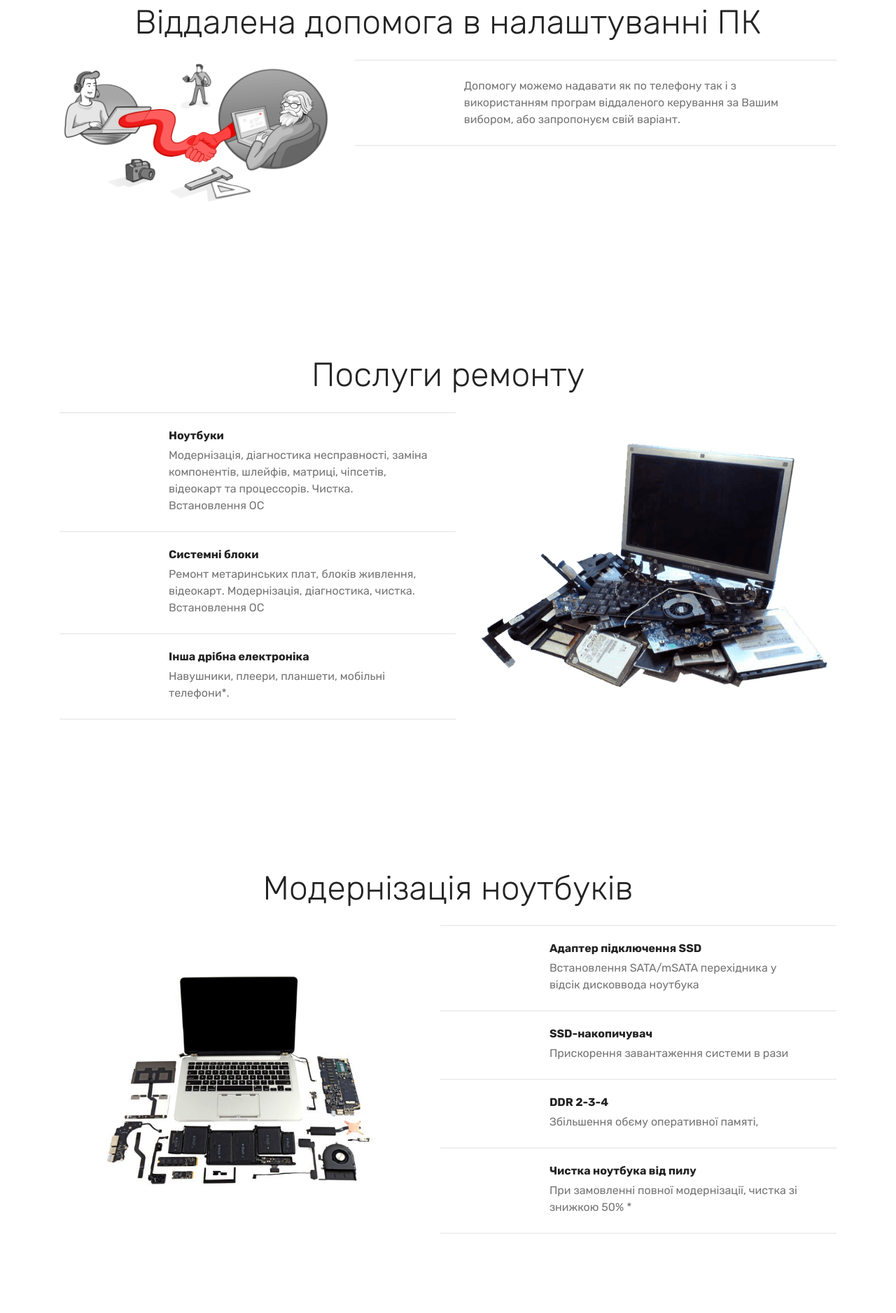
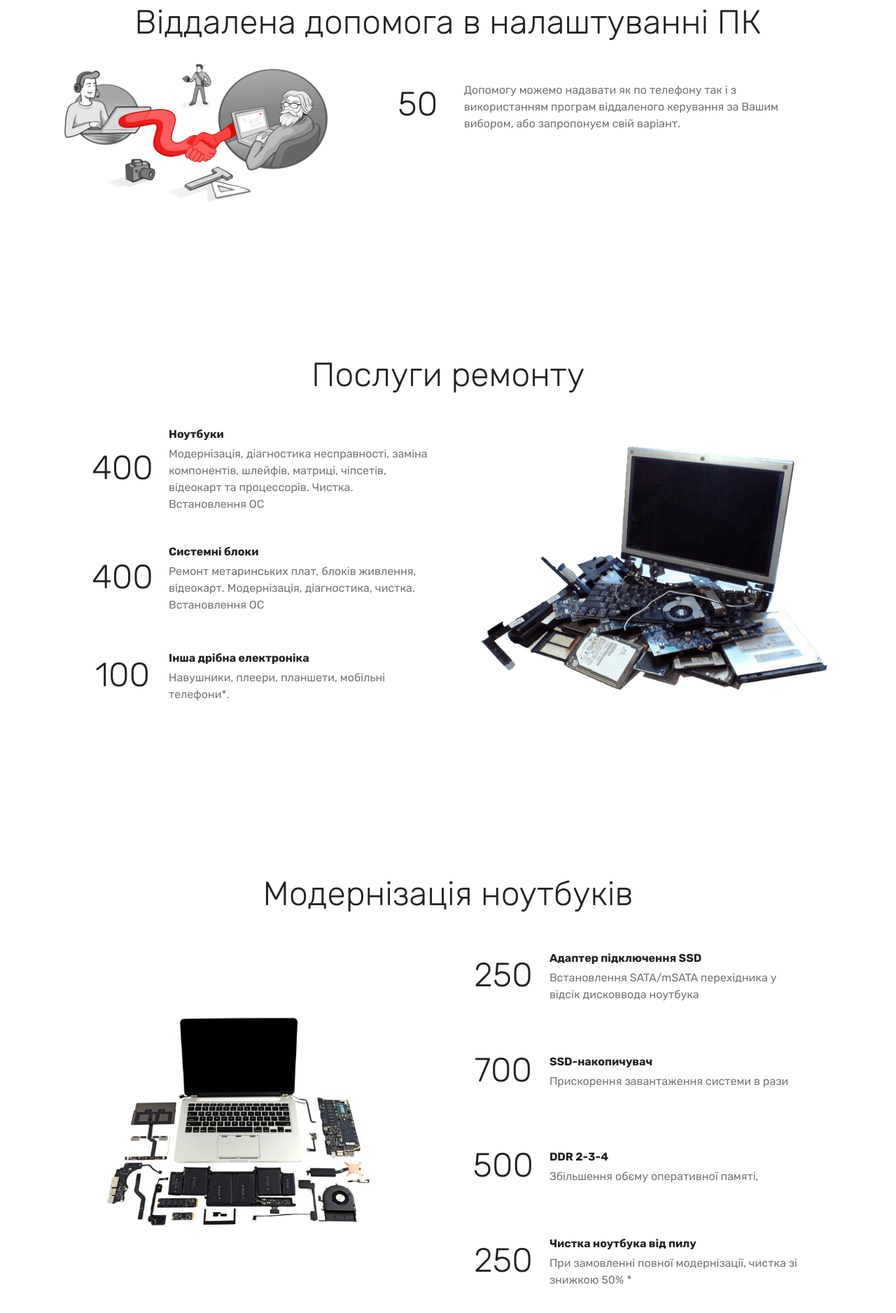
Before and after one commit to Dinollee/dinollee.github.io, a plain HTML site: page index.html in a window 1280 px wide. Shown: the part 919-2796 px from the top of the page at 70% size. Drawn offline with Linux system fonts and the light colour scheme; files whose address does not match are found by name.

Commit message:
create github pages

```diff
--- a/assets/images/hashes.json
+++ b/assets/images/hashes.json
@@ -1 +1 @@
-{"R6iqu+HXvAbsDapmM34PrA==":"img-20180913-193023-hdr-2000x1125.jpg","L4cSKetWnmyB0bA+3m8M9w==":"screenshot-89-214x183.png","ivN+OznDtBhN8Wg6xDKlKw==":"shahta-320x211.png","fJ4y+R8yOIOv69/hqSWs+g==":"ssd-320x202.png","GmpISSolai9XS7PvoGvZ5Q==":"ddr-320x211.png","qL2Y/7sGPqdNdk/1PtT1pw==":"clean-320x210.png","A3BhNIo06ZlTBeyh74AFHQ==":"devices-shaking-hands-remote-connection-b3b15f-800x432.png","NT7Yxb5W70gANCbnASvXmw==":"nbrep1-750x500.jpg","UfrLEUcAMaYgnqZhIeHpWA==":"1535502627_remont-noutbukov-640x452.png","TE+mZOubJOZh4Yl8h6uAPA==":"sborka_pc-500x312.jpg"}
+{"R6iqu+HXvAbsDapmM34PrA==":"img-20180913-193023-hdr-2000x1125.jpg","L4cSKetWnmyB0bA+3m8M9w==":"screenshot-89-214x183.png","ivN+OznDtBhN8Wg6xDKlKw==":"shahta-320x211.png","fJ4y+R8yOIOv69/hqSWs+g==":"ssd-320x202.png","GmpISSolai9XS7PvoGvZ5Q==":"ddr-320x211.png","qL2Y/7sGPqdNdk/1PtT1pw==":"clean-320x210.png","A3BhNIo06ZlTBeyh74AFHQ==":"devices-shaking-hands-remote-connection-b3b15f-800x432.png","NT7Yxb5W70gANCbnASvXmw==":"nbrep1-750x500.jpg","UfrLEUcAMaYgnqZhIeHpWA==":"1535502627_remont-noutbukov-640x452.png","TE+mZOubJOZh4Yl8h6uAPA==":"sborka_pc-500x312.jpg","IyK7cmn9ErcQgBXVf1WUWg==":"mbr-1920x1344.jpg","Adp96e4yCvlSNLmVffOIow==":"mbr-1920x1281.jpg","BFVYNZ8/JZLLW8SWe3DpYQ==":"img_20180913_192946_hdr-2000x1125.jpg"}
--- a/assets/mobirise/css/mbr-additional.css
+++ b/assets/mobirise/css/mbr-additional.css
@@ -1111,7 +1111,7 @@ section.lazy-placeholder:after {
   color: #c1c1c1 !important;
 }
 .cid-s47ZZNz4j8 {
-  background-image: url("../../../assets/images/img-20180913-193023-hdr-2000x1125.jpg");
+  background-image: url("../../../assets/images/img-20180913-192946-hdr-2000x1125.jpg");
 }
 .cid-s47ZZNz4j8 .icons-media-container {
   display: flex;
@@ -1160,15 +1160,6 @@ section.lazy-placeholder:after {
   word-wrap: break-word;
   flex-shrink: 0;
   -webkit-flex-shrink: 0;
-}
-@media (min-width: 992px) {
-  .cid-s7ePvxoYSK .cards-block {
-    border-top: 2px solid #efefef;
-  }
-}
-.cid-s7ePvxoYSK .cards-block .card {
-  border-bottom: 2px solid #efefef;
-  border-radius: 0;
 }
 .cid-s7ePvxoYSK .cards-container {
   display: flex;
@@ -1234,15 +1225,6 @@ section.lazy-placeholder:after {
   word-wrap: break-word;
   flex-shrink: 0;
   -webkit-flex-shrink: 0;
-}
-@media (min-width: 992px) {
-  .cid-s7eUHLSalO .cards-block {
-    border-top: 2px solid #efefef;
-  }
-}
-.cid-s7eUHLSalO .cards-block .card {
-  border-bottom: 2px solid #efefef;
-  border-radius: 0;
 }
 .cid-s7eUHLSalO .cards-container {
   display: flex;
@@ -1312,15 +1294,6 @@ section.lazy-placeholder:after {
   word-wrap: break-word;
   flex-shrink: 0;
   -webkit-flex-shrink: 0;
-}
-@media (min-width: 992px) {
-  .cid-s7flyCil0r .cards-block {
-    border-top: 2px solid #efefef;
-  }
-}
-.cid-s7flyCil0r .cards-block .card {
-  border-bottom: 2px solid #efefef;
-  border-radius: 0;
 }
 .cid-s7flyCil0r .cards-container {
   display: flex;
--- a/index.html
+++ b/index.html
@@ -61,13 +61,13 @@
                         <span class="mbri-search mbr-iconfont mbr-iconfont-btn"></span>Про нас
                     </a>
                 </li></ul>
-            <div class="navbar-buttons mbr-section-btn"><a class="btn btn-sm btn-secondary-outline display-4" href="https://www.olx.ua/list/user/1trJF/" target="_blank"><span class="mbri-shopping-cart mbr-iconfont mbr-iconfont-btn"></span>"Комісійка"</a> <a class="btn btn-sm btn-primary display-4" href="tg://resolve?domain=+380685034417"><span class="socicon socicon-telegram mbr-iconfont mbr-iconfont-btn"></span></a> <a class="btn btn-sm btn-secondary display-4" href="viber://chat?number=+380685034417"><span class="socicon socicon-vimeo mbr-iconfont mbr-iconfont-btn"></span>Viber</a> <a class="btn btn-sm btn-success display-4" href="tel:+380685034417"><span class="socicon socicon-viber mbr-iconfont mbr-iconfont-btn"></span>
+            <div class="navbar-buttons mbr-section-btn"><a class="btn btn-sm btn-secondary-outline display-4" href="https://www.olx.ua/list/user/1trJF/" target="_blank"><span class="mbri-shopping-cart mbr-iconfont mbr-iconfont-btn"></span>Б/У</a>  <a class="btn btn-sm btn-primary display-4" href="tg://resolve?domain=https://t.me/gsmsn"><span class="socicon socicon-telegram mbr-iconfont mbr-iconfont-btn"></span>Telegram</a> <a class="btn btn-sm btn-secondary display-4" href="viber://chat?number=+380685034417"><span class="socicon socicon-vimeo mbr-iconfont mbr-iconfont-btn"></span>Viber</a>  <a class="btn btn-sm btn-success display-4" href="tel:+380685034417"><span class="socicon socicon-viber mbr-iconfont mbr-iconfont-btn"></span>
                     +3 8 (068) 503 44 17</a></div>
         </div>
     </nav>
 </section>
 
-<section class="engine"><a href="https://mobirise.info/a">online web builder</a></section><section class="header12 cid-s47ZZNz4j8 mbr-fullscreen mbr-parallax-background" id="header12-1">
+<section class="engine"><a href="https://mobirise.info/l">free website templates</a></section><section class="header12 cid-s47ZZNz4j8 mbr-fullscreen mbr-parallax-background" id="header12-1">
 
 
 
@@ -154,7 +154,7 @@
                         <div class="panel-item p-4 d-flex align-items-center">
                             <div class="card-img pr-3 d-flex align-items-center align-left">
 
-                                <h3 class="count py-3 mbr-fonts-style display-2">&nbsp;</h3>
+                                <h3 class="count py-3 mbr-fonts-style display-2">&nbsp;50</h3>
                             </div>
                             <div class="card-text">
 
@@ -192,7 +192,7 @@
                         <div class="panel-item p-4 d-flex align-items-center">
                             <div class="card-img pr-3 d-flex align-items-center align-left">
 
-                                <h3 class="count py-3 mbr-fonts-style display-2">&nbsp;</h3>
+                                <h3 class="count py-3 mbr-fonts-style display-2">400</h3>
                             </div>
                             <div class="card-text">
                                 <h4 class="mbr-content-title mbr-bold mbr-fonts-style display-7">
@@ -205,7 +205,7 @@
                         <div class="panel-item p-4 d-flex align-items-center">
                             <div class="card-img pr-3 d-flex align-items-center align-left">
 
-                                <h3 class="count py-3 mbr-fonts-style display-2">&nbsp;</h3>
+                                <h3 class="count py-3 mbr-fonts-style display-2">400</h3>
                             </div>
                             <div class="card-text">
                                 <h4 class="mbr-content-title mbr-bold mbr-fonts-style display-7">
@@ -218,7 +218,7 @@
                         <div class="panel-item p-4 d-flex align-items-center">
                             <div class="card-img pr-3 d-flex align-items-center align-left">
 
-                                <h3 class="count py-3 mbr-fonts-style display-2">&nbsp;</h3>
+                                <h3 class="count py-3 mbr-fonts-style display-2">100</h3>
                             </div>
                             <div class="card-text">
                                 <h4 class="mbr-content-title mbr-bold mbr-fonts-style display-7">Інша дрібна електроніка</h4>
@@ -255,7 +255,7 @@
                         <div class="panel-item p-4 d-flex align-items-center">
                             <div class="card-img pr-3 d-flex align-items-center align-left">
 
-                                <h3 class="count py-3 mbr-fonts-style display-2">&nbsp;</h3>
+                                <h3 class="count py-3 mbr-fonts-style display-2">&nbsp;250</h3>
                             </div>
                             <div class="card-text">
                                 <h4 class="mbr-content-title mbr-bold mbr-fonts-style display-7">Адаптер підключення SSD</h4>
@@ -269,7 +269,7 @@
                         <div class="panel-item p-4 d-flex align-items-center">
                             <div class="card-img pr-3 d-flex align-items-center align-left">
 
-                                <h3 class="count py-3 mbr-fonts-style display-2">&nbsp;</h3>
+                                <h3 class="count py-3 mbr-fonts-style display-2">&nbsp;700</h3>
                             </div>
                             <div class="card-text">
                                 <h4 class="mbr-content-title mbr-bold mbr-fonts-style display-7">
@@ -284,7 +284,7 @@
                         <div class="panel-item p-4 d-flex align-items-center">
                             <div class="card-img pr-3 d-flex align-items-center align-left">
 
-                                <h3 class="count py-3 mbr-fonts-style display-2">&nbsp;</h3>
+                                <h3 class="count py-3 mbr-fonts-style display-2">&nbsp;500</h3>
                             </div>
                             <div class="card-text">
                                 <h4 class="mbr-content-title mbr-bold mbr-fonts-style display-7">DDR 2-3-4</h4>
@@ -296,7 +296,7 @@
                         <div class="panel-item p-4 d-flex align-items-center">
                             <div class="card-img pr-3 d-flex align-items-center align-left">
 
-                                <h3 class="count py-3 mbr-fonts-style display-2">&nbsp;</h3>
+                                <h3 class="count py-3 mbr-fonts-style display-2">&nbsp;250</h3>
                             </div>
                             <div class="card-texts">
                                 <h4 class="mbr-content-title mbr-bold mbr-fonts-style display-7">Чистка ноутбука від пилу</h4>
@@ -345,9 +345,7 @@
                         <div class="panel-item p-3">
                             <div class="card-img pb-3">
                                 <span class="mbri-extension mbr-iconfont pr-2"></span>
-                                <h3 class="count py-3 mbr-fonts-style display-2">
-                                    200
-                                </h3>
+                                <h3 class="count py-3 mbr-fonts-style display-2">200</h3>
                             </div>
                             <div class="card-text">
                                 <h4 class="mbr-content-title mbr-bold mbr-fonts-style display-7">Конфігурування ПК</h4>
@@ -373,7 +371,7 @@
                         <div class="panel-item p-3">
                             <div class="card-img pb-3">
                                 <span class="mbri-globe-2 mbr-iconfont pr-2"></span>
-                                <h3 class="count py-3 mbr-fonts-style display-2">100*</h3>
+                                <h3 class="count py-3 mbr-fonts-style display-2">100</h3>
                             </div>
                             <div class="card-texts">
                                 <h4 class="mbr-content-title mbr-bold mbr-fonts-style display-7">Додаткові программи</h4>
@@ -414,9 +412,8 @@
                     Email: distih@gmail.com<br>Телефон: +3 8(068) 503 44 17 &nbsp; &nbsp; &nbsp;<br>ICQ: 285-103-767<br></p>
             </div>
             <div class="col-12 col-md-3 mbr-fonts-style display-7">
-                <h5 class="pb-3">
-                    Посилання</h5>
-                <p class="mbr-text"></p>
+                <h5 class="pb-3">Для дякую!</h5>
+                <p class="mbr-text">Privat: <strong>4149 6054 7033 3527</strong>&nbsp;<br>Pumb: <strong>4314 1402 0252 7534</strong></p>
             </div>
         </div>
         <div class="footer-lower">
```
Also changed, not shown: assets/images/img-20180913-192946-hdr-2000x1125.jpg (added), 1 other file.
